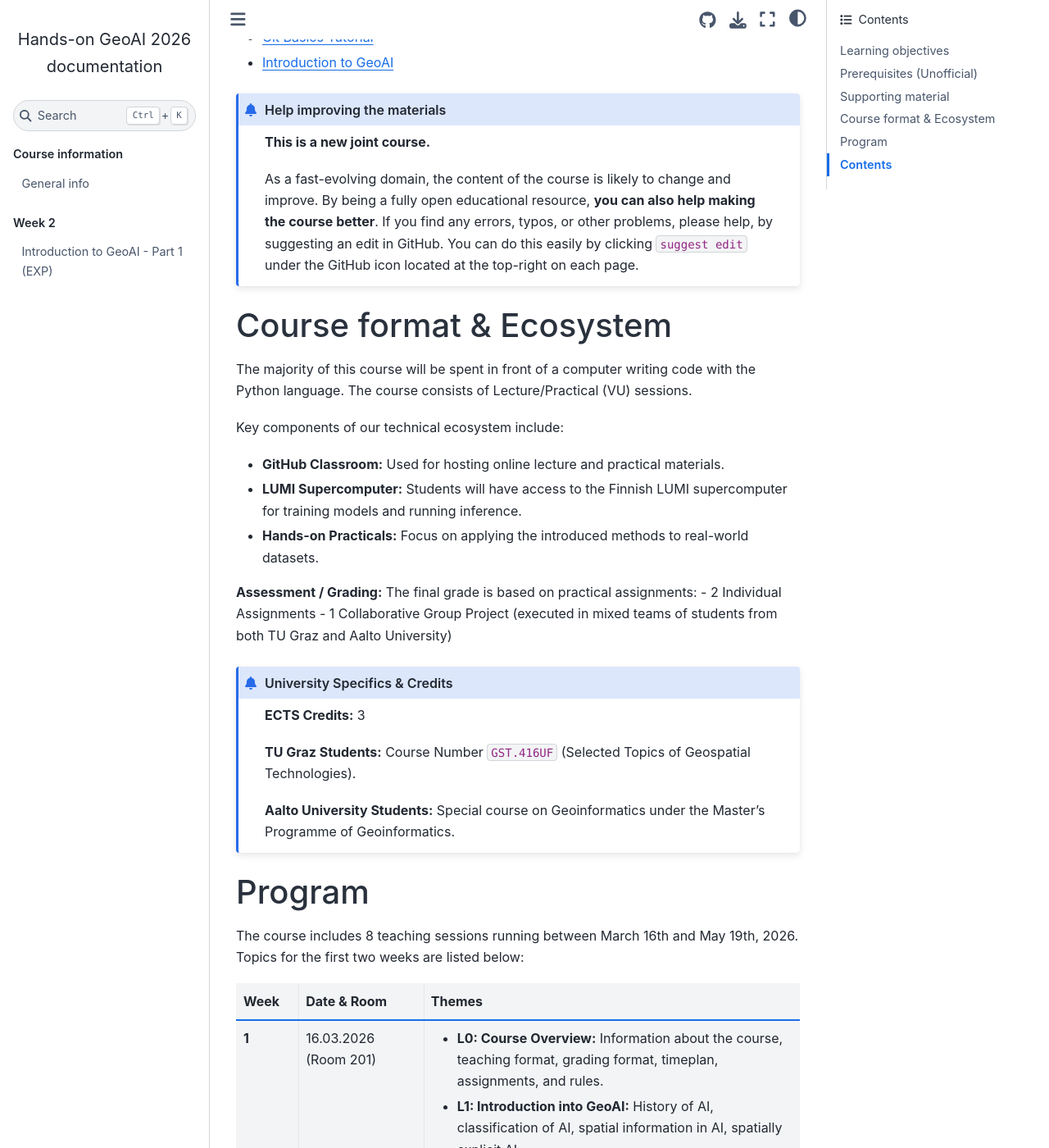
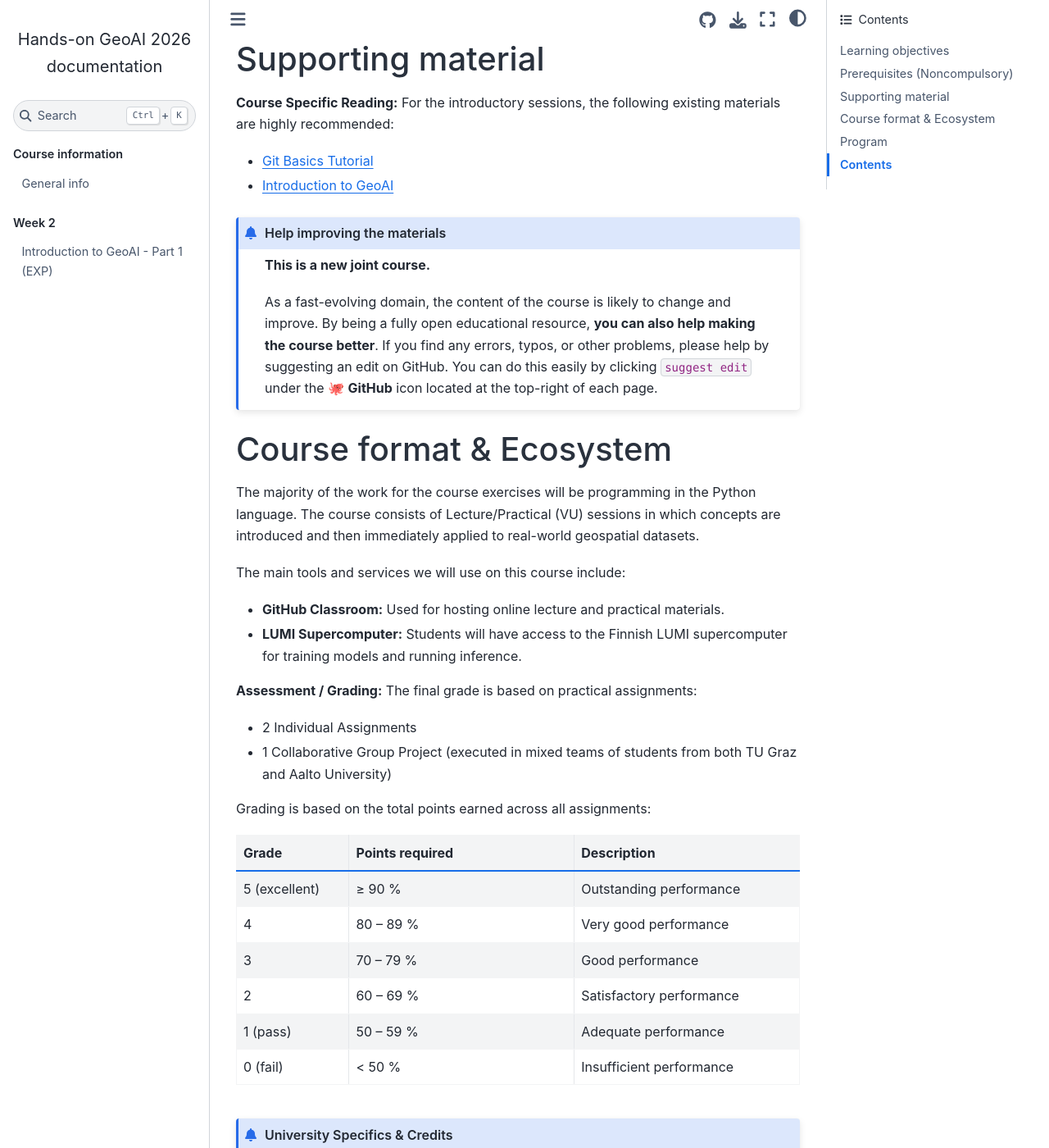
Before and after one commit to Hands-on-GeoAI/course-site, a Sphinx documentation site: the page built from source/index.rst, in a window 1280 px wide and 1400 px high, scrolled down 1375 px. Shown: the whole window at 82% size. Built offline with Sphinx 7.4.7 and the Sphinx Book theme 1.1.4, drawn with Linux system fonts in a browser that asks for light colours; pages that are not in the unit, such as notebooks, are missing from menus; some of the changed text lies outside the part shown.

Commit message:
Fix course site content issues: locations, objectives, grading, schedule, and wording
Co-authored-by: fuzsh <24815101+fuzsh@users.noreply.github.com>

```diff
--- a/source/index.rst
+++ b/source/index.rst
@@ -1,3 +1,5 @@
+.. |github-icon| replace:: 🐙
+
 .. figure:: img/GeoAI_Banner_t.png
 
 **Hands-on Geographical Artificial Intelligence (GeoAI)** introduces you to the foundational approaches and methods of machine learning and artificial intelligence applied to spatial data. Featuring new material and a technical ecosystem for modern spatial data science, this course covers everything from basic ML to deep learning, foundation models, and AI ethics.
@@ -7,30 +9,34 @@ This is a new, jointly developed course held collaboratively by the **Department
 .. important::
     Notice that the **course runs from 16.3. - 19.5.2026 (8 sessions)**.
     **Registration deadline:** 12th March 2026 via `this form <https://forms.gle/rgCkE3tTLuc2PW9p6>`__.
-    Teaching sessions for Aalto students are held in Otakaari 4.
+    Teaching sessions for **Aalto University students** are held in **Otakaari 4, Espoo, Finland**.
+    Teaching sessions for **TU Graz students** are held at **Rechbauerstraße 12, 8010 Graz, Austria**.
+
+    **Aalto students:** If you still need to build your Python and GIS foundations, consider taking the
+    *Geo-Python* and *Automating GIS-processes* courses (5 ECTS each) before this course —
+    see `geo-python.github.io <http://geo-python.github.io/>`__ and `autogis.github.io <https://autogis.github.io/>`__.
 
 Learning objectives
 -------------------
 
-After completing this course, you should be able to understand and apply:
+After completing this course, you should be able to:
 
-- Machine & Deep Learning in GeoAI
-- GeoAI in Image Processing
-- LLMs & Foundation Models
-- Handling GeoBias, Fairness & Representativeness
-- Real-world GeoAI Applications & State-of-the-Art Trends
+- **Explain and apply** machine learning and deep learning algorithms to geospatial data analysis problems
+- **Process and analyze** geospatial imagery using AI-based computer vision methods
+- **Use and evaluate** Large Language Models (LLMs) and Foundation Models for geospatial tasks
+- **Identify and address** geospatial bias, fairness, and representativeness issues in AI systems *(AI Ethics)*
+- **Apply and critically assess** state-of-the-art GeoAI methods in real-world scenarios
 
-Prerequisites (Unofficial)
---------------------------
+Prerequisites (Noncompulsory)
+-----------------------------
 
 Before taking this course, you should have:
 
-1. **Programming in Python for GIS**
+1. **Experience with Python programming for GIS**
 2. **Fundamental knowledge of Spatial Data Science**
 
 **Python & GIS basics refresher:** If you need to refresh your skills, we strongly recommend going through the open online book
 `Introduction to Python for Geographic Data Analysis <https://pythongis.org/>`__ by Tenkanen, Heikinheimo & Whipp (2025).
-For Aalto students wanting to earn credits (5 ECTS) for basics, consider the *Geo-Python* and *Automating GIS-processes* courses available at `geo-python.github.io <http://geo-python.github.io/>`__ and `autogis.github.io <https://autogis.github.io/>`__.
 
 Supporting material
 -------------------
@@ -47,25 +53,53 @@ For the introductory sessions, the following existing materials are highly recom
 
     As a fast-evolving domain, the content of the course is likely to change and improve. By being a fully open
     educational resource, **you can also help making the course better**.
-    If you find any errors, typos, or other problems, please help, by suggesting an edit in GitHub. You can do this easily by clicking
-    ``suggest edit`` under the GitHub icon located at the top-right on each page.
+    If you find any errors, typos, or other problems, please help by suggesting an edit on GitHub.
+    You can do this easily by clicking ``suggest edit`` under the |github-icon| **GitHub** icon located at the top-right of each page.
 
 Course format & Ecosystem
 -------------------------
 
-The majority of this course will be spent in front of a computer writing code with the Python language.
-The course consists of Lecture/Practical (VU) sessions.
+The majority of the work for the course exercises will be programming in the Python language.
+The course consists of Lecture/Practical (VU) sessions in which concepts are introduced and then immediately applied to real-world geospatial datasets.
 
-Key components of our technical ecosystem include:
+The main tools and services we will use on this course include:
 
 - **GitHub Classroom:** Used for hosting online lecture and practical materials.
 - **LUMI Supercomputer:** Students will have access to the Finnish LUMI supercomputer for training models and running inference.
-- **Hands-on Practicals:** Focus on applying the introduced methods to real-world datasets.
 
 **Assessment / Grading:**
 The final grade is based on practical assignments:
+
 - 2 Individual Assignments
 - 1 Collaborative Group Project (executed in mixed teams of students from both TU Graz and Aalto University)
+
+Grading is based on the total points earned across all assignments:
+
+.. list-table::
+    :widths: 1 2 2
+    :header-rows: 1
+
+    * - Grade
+      - Points required
+      - Description
+    * - 5 (excellent)
+      - ≥ 90 %
+      - Outstanding performance
+    * - 4
+      - 80 – 89 %
+      - Very good performance
+    * - 3
+      - 70 – 79 %
+      - Good performance
+    * - 2
+      - 60 – 69 %
+      - Satisfactory performance
+    * - 1 (pass)
+      - 50 – 59 %
+      - Adequate performance
+    * - 0 (fail)
+      - < 50 %
+      - Insufficient performance
 
 .. admonition:: University Specifics & Credits
 
```
Also changed, not shown: other parts of source/index.rst (+8 -4 lines).
